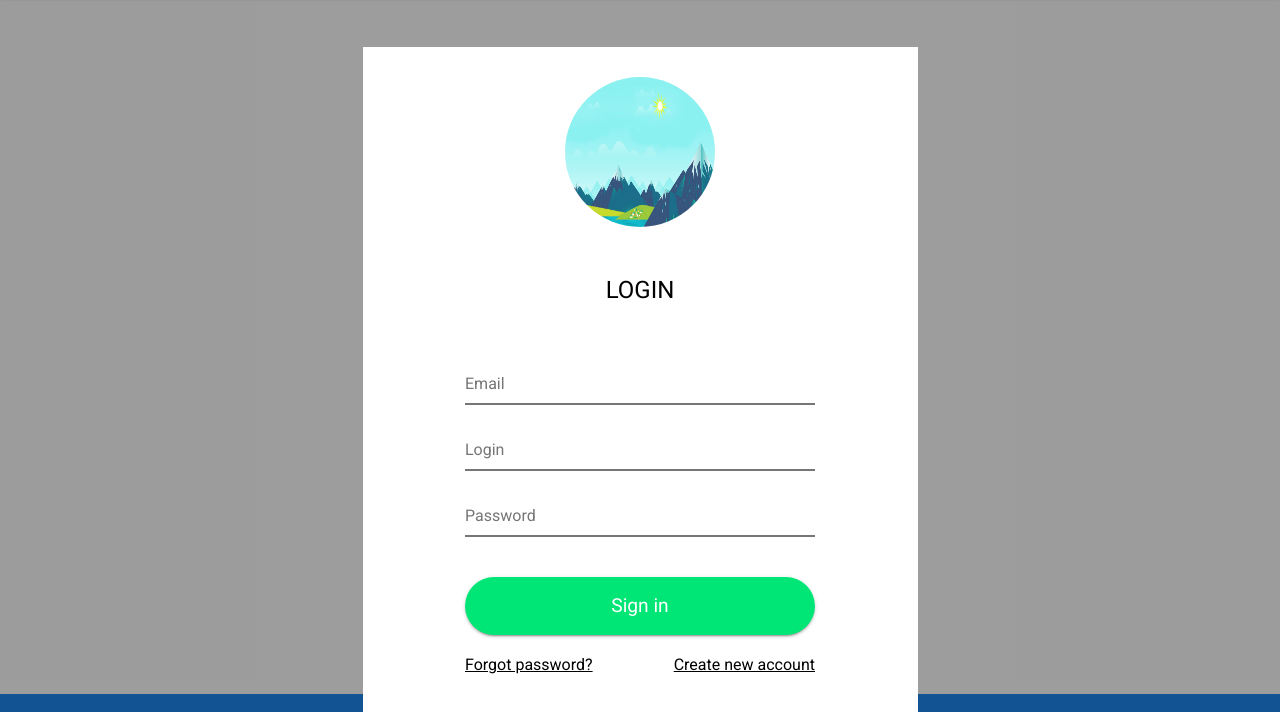
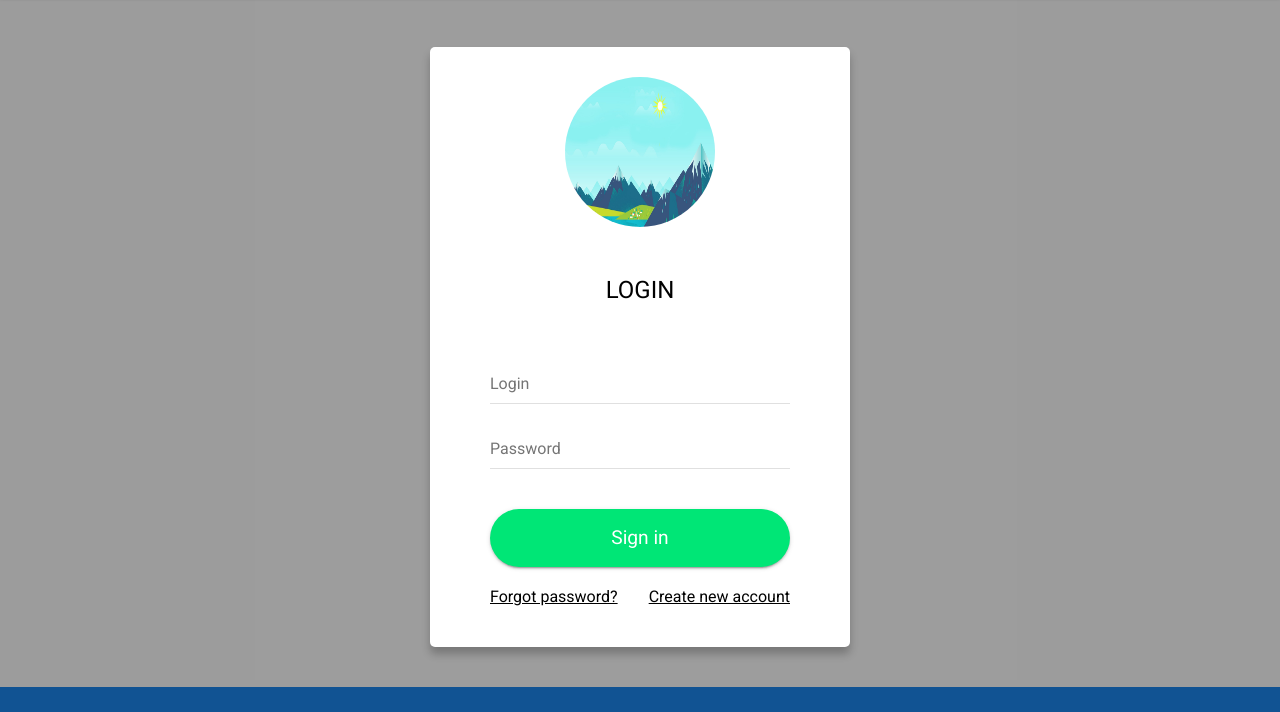
Before and after one commit to bertonbeil/lingolus, a plain HTML site: page logIn.html in a window 1280 px wide. Shown: the part 83-795 px from the top of the page. Drawn offline with Linux system fonts and the light colour scheme.

Commit message:
focus animation on input

```diff
--- a/logIn.html
+++ b/logIn.html
@@ -48,13 +48,11 @@
 <!-- home intro -->
 <section class="welcome">
   <div class="container">
-    <div class="row">
-      <div class="offset-3 col-sm-6">
     <div class="sign">
       <img src="img/log.png" alt="" class="sign-cover">
       <h4 class="sign-title">Login</h4>
       <form action="" class="logfrom">
-            <input class="logfrom-input" type="email" placeholder="Email" required>
+        <!-- <input class="logfrom-input" type="email" placeholder="Email" required> -->
         <input class="logfrom-input" type="text" placeholder="Login" required>
         <input class="logfrom-input" type="password" placeholder="Password" required>
         <button class="btn btn-gr btn-log">Sign in</button>
@@ -62,12 +60,6 @@
         <a href="#" class="logfrom-help logfrom-help__two">Create new account</a>
       </form>
     </div>
-      </div>
-    </div>
-
-    <div class="col-sm-4">col 3</div>
-    <div class="col-sm-4">col 3</div>
-    <div class="col-sm-4">col 3</div>
   </div>
   </div>
 </section><!--/ home intro -->
--- a/sass/_dreamlang.sass
+++ b/sass/_dreamlang.sass
@@ -249,10 +249,17 @@ $btn-default-bg: $blue
 
 .sign
   position: relative
+  max-width: 420px
   margin-top: 130px
-  padding: 30px 0
+  margin-left: auto
+  margin-right: auto
+  margin-bottom: 80px
+  padding: 30px 60px
   background: $w
   text-align: center
+  border-radius: 5px
+  box-shadow: 0px 7px 9px 0px rgba(0, 0, 0, .24)
+
 
   &-cover
     margin-bottom: 35px
@@ -266,27 +273,34 @@ $btn-default-bg: $blue
     margin-bottom: 30px
 
 .logfrom
-  width: 350px
-  max-width: 350px
+  width: 100%
   margin: 0 auto
   padding: 30px 0
 
   &-input
+    display: block
+    float: left
+    margin-bottom: 25px
     width: 100%
     padding: 10px 0
-    border-top: 0
-    border-left: 0
-    border-right: 0
-    outline: 0
-    margin-bottom: 25px
+    border: none
+    border-bottom: solid 1px $grey
+    background: linear-gradient(to bottom, rgba($w, 0) 96%, $dblue 4%)
     background-position: -25rem 0
     background-size: 25rem 100%
+    background-repeat: no-repeat
+    transition: all .3s cubic-bezier(0.4, 0, 0.2, 1)
 
   input:focus,
   input:valid
     box-shadow: none
     outline: none
+    border-color: $dblue
     background-position: 0 0
+
+  input::-webkit-input-placeholder,
+  input::-webkit-input-placeholder
+    transition: all .3s cubic-bezier(0.4, 0, 0.2, 1)
 
   input:focus::-webkit-input-placeholder,
   input:valid::-webkit-input-placeholder
@@ -294,7 +308,6 @@ $btn-default-bg: $blue
     font-size: 14px
     transform: translateY(-25px)
     visibility: visible !important
-    transition: all .3s ease-in-out
 
   &-help
     text-decoration: underline
```
Also changed, not shown: css/main.css. Lines whose indentation alone changed are shown as unchanged.
